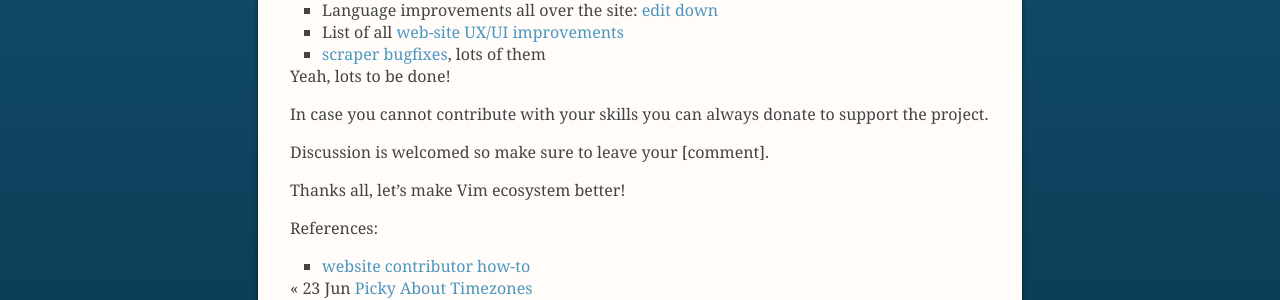
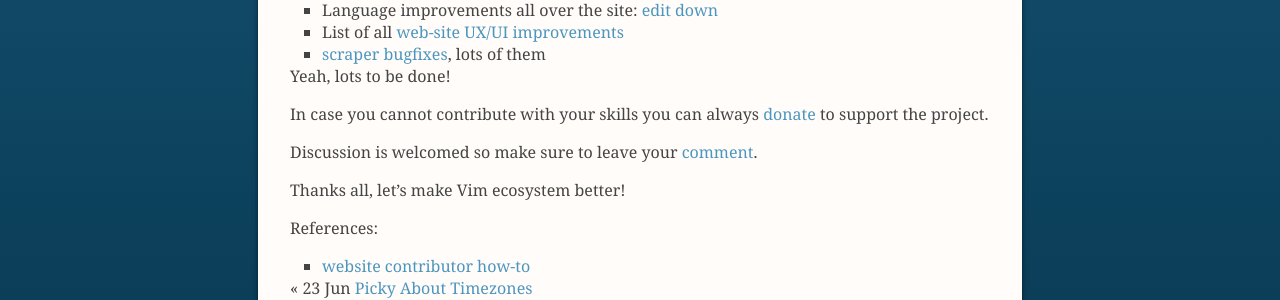
Before and after one commit to vim-scraper/vim-scraper.github.com, a Jekyll site: the page built from news/_posts/2011-10-24-contribute-to-vim-scripts-org.md, in a window 1280 px wide. Shown: the part 524-824 px from the top of the page. Built offline with Jekyll 4.4.1, drawn with Linux system fonts in a browser that asks for light colours; Markdown is read by kramdown in place of the engine named in the settings; part of the change alters nothing that is shown.

```diff
--- a/news/_posts/2011-10-24-contribute-to-vim-scripts-org.md
+++ b/news/_posts/2011-10-24-contribute-to-vim-scripts-org.md
@@ -24,9 +24,9 @@ Here's general outline on what needs to be done:
 
 Yeah, lots to be done!
 
-In case you cannot contribute with your skills you can always donate to support the project.
+In case you cannot contribute with your skills you can always [ donate ](https://www.paypal.com/cgi-bin/webscr?cmd=_s-xclick&hosted_button_id=TPRYUWB49GUAU) to support the project.
 
-Discussion is welcomed so make sure to leave your [comment].
+Discussion is welcomed so make sure to leave your [comment](#comments).
 
 Thanks all, let's make Vim ecosystem better!
 
```
